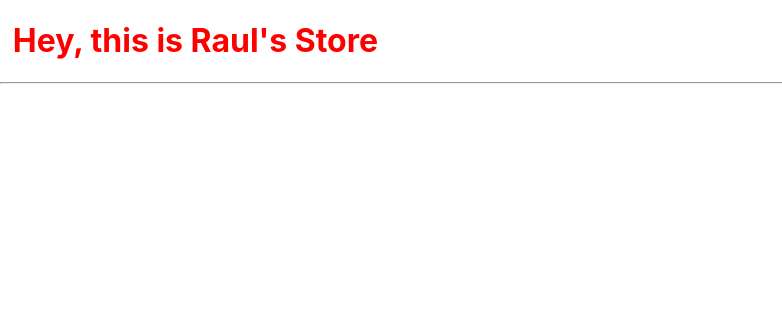
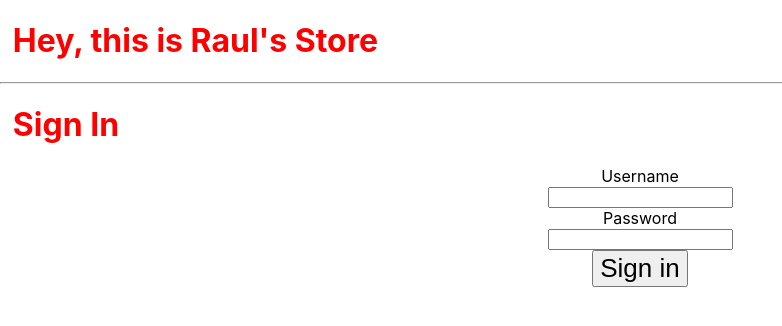
Before and after one commit to EstebanGC/Front-HardwareStore_v1, a React (Vite) app: page /hardwarestore/signin in a window 1280 px wide. Shown: the top 326 px of the page, without its empty margins (0-782 px from the left). Built offline with nearby package versions, Linux system fonts and the light colour scheme.

Commit message:
LogIn added with Firebase

```diff
--- a/package.json
+++ b/package.json
@@ -9,6 +9,7 @@
   },
   "dependencies": {
     "@reduxjs/toolkit": "^1.8.2",
+    "firebase": "^9.8.3",
     "react": "^18.0.0",
     "react-dom": "^18.0.0",
     "react-redux": "^8.0.2",
--- a/src/App.tsx
+++ b/src/App.tsx
@@ -5,6 +5,8 @@ import FormProduct from './components/FormProduct'
 import FormBill from './components/FormBill'
 import FormReceipt from './components/FormReceipt'
 import { BrowserRouter, Route, Routes } from 'react-router-dom'
+import LogIn from './components/FormLogIn'
+import FormSignIn from './components/FormSignIn'
 
 function App() {
   const [count, setCount] = useState(0)
@@ -15,7 +17,8 @@ function App() {
       <h1>Hey, this is Raul's Store</h1>
       <hr></hr>
       <Routes>
-      <Route path="/" element={<h2>We're working on this... ⏱⏳ Have patience</h2> }/>
+      <Route path="/" element={<LogIn/>}/>
+      <Route path="/hardwarestore/signin" element={<FormSignIn/>}/>
       <Route path="/hardwarestore/provider" element={<FormProvider/>}/>
       <Route path="/hardwarestore/product" element={<FormProduct/>}/>
       <Route path="/hardwarestore/bill" element={<FormBill/>}/>
--- a/src/components/LogIn.tsx
+++ b/src/components/FormLogIn.tsx
@@ -1,17 +1,19 @@
 import React, {ReactSVG, useState } from 'react'
 import  { useDispatch, useSelector } from 'react-redux'
+import { signInWithEmailAndPassword } from "firebase/auth";
+import { auth } from "../firebaseConfig"
 
-const LogIn: React.FunctionComponent = () => {
+const FormLogIn: React.FunctionComponent = () => {
+
     const dispatch = useDispatch()
 
     const [userName, setUserName] = useState("")
-    const [password, setPassword] = userState("")
-
+    const [password, setPassword] = useState("")
 
     const logInForm = (e: React.MouseEvent<HTMLButtonElement, MouseEvent>)=> {
         e.preventDefault()
 
-        signEmailPassword(auth, userName, password)
+        signInWithEmailAndPassword(auth, userName, password)
         .then((userCredential) => {
             const user = userCredential.user;
         })
@@ -23,7 +25,7 @@ const LogIn: React.FunctionComponent = () => {
         setPassword('')
         setUserName('')
     }
-    }
+
 
     return (
         <div>
@@ -31,7 +33,23 @@ const LogIn: React.FunctionComponent = () => {
             <form>
                 <label htmlFor='userName'>Username</label>
                 <br/>
+                <input
+          onChange={(e) => setUserName(e.target.value)}
+          type="text"
+          name="username"
+          value={userName}
+        /><br />
+        <label htmlFor="password">Password</label><br />
+        <input
+          onChange={(e) => setPassword(e.target.value)}
+          type="password"
+          name="password"
+          value={password}
+        /><br />
+        <button onClick={(e) => logInForm(e)}>Log In</button><br />
             </form>
         </div>
-    )
-}
+    );
+};
+
+export default FormLogIn
--- /dev/null
+++ b/src/components/FormSignIn.tsx
@@ -0,0 +1,79 @@
+import { createUserWithEmailAndPassword } from 'firebase/auth'
+import React, { useState } from 'react'
+import { auth } from '../firebaseConfig'
+import { useDispatch } from "react-redux";
+import { useNavigate } from "react-router-dom";
+import { logInInReducer } from '../state/slices/logInSlice';
+
+
+const FormSignIn = () => {
+
+const dispatch = useDispatch();
+
+  const navigate = useNavigate();
+
+  const [userName, setUserName] = useState('')
+  const [password, setPassword] = useState('')
+
+  const signInForm = (e : React.MouseEvent<HTMLButtonElement, MouseEvent>) =>{
+    e.preventDefault();
+    if(password && userName) {
+      createUserWithEmailAndPassword(auth, userName, password)
+        .then((userCredential) => {
+          // Signed in
+          //If the logged in is succesfull you will acces this part of teh code where you will
+          //get a lot of information about the user that have logged in
+          const user = userCredential.user;
+          console.log("****user****");
+
+          console.log(user);
+          /*Whit the information of the user you can populate an state that is mainly focused on
+          holding the information of the user that is logged in*/
+
+          // ...
+
+          dispatch(logInInReducer(user))
+          navigate('/')
+
+        })
+        .catch((error) => {
+
+          //If the logged in is not succesfull yu will get to this part and with the message you can tell
+          //the user what went wrong
+          const errorCode = error.code;
+          const errorMessage = error.message;
+          console.log('*** sign in error ***');
+          console.log(errorMessage);
+          // ..
+        });
+
+        setUserName('')
+        setPassword('')
+    }
+  }
+
+  return (
+    <div>
+      <h1>Sign In</h1>
+      <form>
+        <label htmlFor="username">Username</label><br />
+        <input
+          onChange={(e) => setUserName(e.target.value)}
+          type="text"
+          name="username"
+          value={userName}
+          /><br />
+        <label htmlFor="password">Password</label><br />
+        <input
+          onChange={(e) => setPassword(e.target.value)}
+          type="password"
+          name="password"
+          value={password}
+          /><br />
+        <button onClick={(e) => signInForm(e)}>Sign in</button><br />
+      </form>
+    </div>
+  )
+}
+
+export default FormSignIn
--- /dev/null
+++ b/src/firebaseConfig.ts
@@ -0,0 +1,19 @@
+// Import the functions you need from the SDKs you need
+import { initializeApp } from "firebase/app";
+import { getAuth } from "firebase/auth";
+// TODO: Add SDKs for Firebase products that you want to use
+// https://firebase.google.com/docs/web/setup#available-libraries
+
+// Your web app's Firebase configuration
+const firebaseConfig = {
+    apiKey: "AIzaSyAyQ9cvhwqezTjEKnqph_dsZ6kcS7SRfgI",
+    authDomain: "hardware-store-72cf5.firebaseapp.com",
+    projectId: "hardware-store-72cf5",
+    storageBucket: "hardware-store-72cf5.appspot.com",
+    messagingSenderId: "812807538408",
+    appId: "1:812807538408:web:5db30454910a53f697ab5d"
+};
+
+// Initialize Firebase
+export const app = initializeApp(firebaseConfig);
+export const auth = getAuth(app);
--- /dev/null
+++ b/src/state/slices/logInSlice.ts
@@ -0,0 +1,27 @@
+import { createSlice } from "@reduxjs/toolkit";
+
+const initialState = {
+  user: null
+}
+
+
+const loggedInSlice = createSlice(
+  {
+    name: 'logged',
+    initialState,
+    reducers:{
+      logInInReducer(state, action){
+        const stateLoggedIn = {...state, user: action.payload}
+        return stateLoggedIn
+      },
+      logOutInReducer(){
+        return {user: null}
+      }
+    }
+  }
+)
+
+
+export default loggedInSlice.reducer
+
+export const {logInInReducer, logOutInReducer} = loggedInSlice.actions
--- a/src/state/store.ts
+++ b/src/state/store.ts
@@ -3,6 +3,7 @@ import providerReducer, { providertp } from "./slices/providerSlice";
 import productReducer, {producttp } from "./slices/productSlice";
 import billReducer, { billtp } from "./slices/billSlice";
 import receiptReducer, { receipttp } from "./slices/receiptSlice";
+import loggedReducer from "./slices/logInSlice";
 
 
 const store = configureStore({
@@ -10,7 +11,8 @@ const store = configureStore({
         provider: providerReducer,
         product: productReducer,
         bill: billReducer,
-        receipt: receiptReducer
+        receipt: receiptReducer,
+        logged: loggedReducer
     }
 })
 
```
Also changed, not shown: 1 other file (tests, documents, lock files or other folders).
